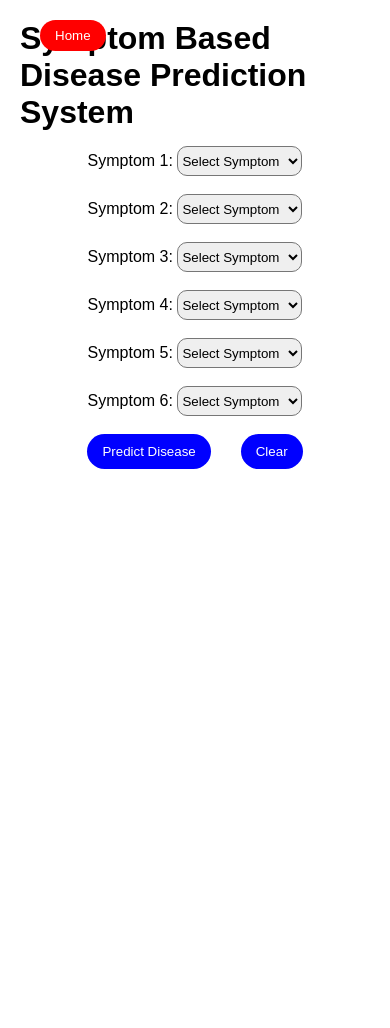
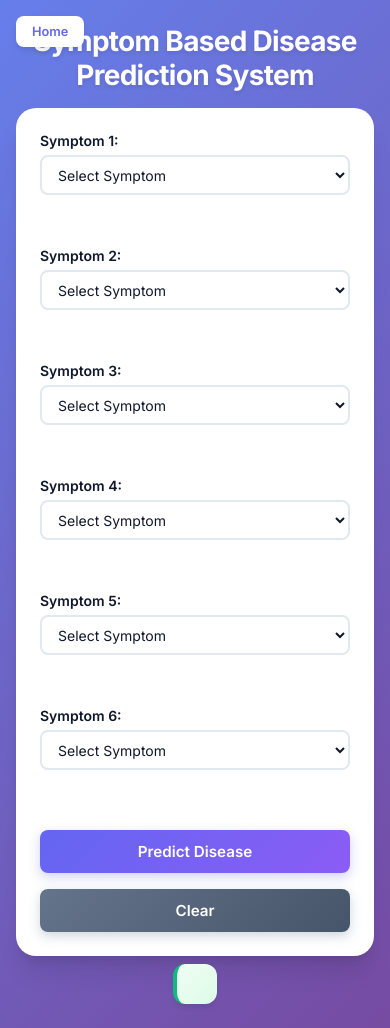
Before and after one commit to rohit12004/Disease_Prediction, a Flask app: template templates/symptoms.html in a window 390 px wide. Before the commit the page ends 469 px from the top, so only its background shows below. Run offline with Flask 3, Linux system fonts and the light colour scheme; the template is opened without the code that fills it: most values are stand-ins (such as "Sample title", 1, 10 or a date in 2020); parts of the project's set-up code (start-up, migrations or seed data) failed here and were passed over.

Commit message:
imporved design frontend.

```diff
--- a/static/styles2.css
+++ b/static/styles2.css
@@ -1,91 +1,238 @@
+@import url('https://fonts.googleapis.com/css2?family=Inter:wght@400;500;600;700&display=swap');
+
 * {
     margin: 0;
     padding: 0;
     box-sizing: border-box;
-    font-family: Arial, sans-serif;
+    font-family: 'Inter', -apple-system, BlinkMacSystemFont, 'Segoe UI', sans-serif;
+}
+
+:root {
+    --primary-color: #6366f1;
+    --primary-hover: #4f46e5;
+    --secondary-color: #8b5cf6;
+    --bg-color: #f8fafc;
+    --text-dark: #0f172a;
+    --text-light: #64748b;
+    --border-color: #e2e8f0;
+    --success-color: #10b981;
+    --error-color: #ef4444;
+    --shadow-sm: 0 1px 2px 0 rgb(0 0 0 / 0.05);
+    --shadow-md: 0 4px 6px -1px rgb(0 0 0 / 0.1);
+    --shadow-lg: 0 10px 15px -3px rgb(0 0 0 / 0.1);
+}
+
+body {
+    background: linear-gradient(135deg, #667eea 0%, #764ba2 100%);
+    min-height: 100vh;
+    overflow: hidden;
 }
 
 .container {
     display: flex;
     flex-direction: column;
     align-items: center;
-    padding: 20px;
+    justify-content: center;
+    padding: 1.5rem;
     height: 100vh;
-    width:100%;
-}
-
-h1{
-    margin-bottom: 15px;
-}
-
-#symptomForm{
-    /* background: yellow; */
-    display: flex;
-    flex-direction: column;
-    align-items: center;
     width: 100%;
 }
 
-#submit{
-    /* margin-top: 20px; */
-    padding: 10px 10px;
-    border: none;
-    background: #007bff;
+h1 {
+    margin-bottom: 1rem;
     color: white;
-    border-radius: 20px;
-    cursor: pointer;
-    transition: background 0.3s;
-    width:10%
+    font-size: 2rem;
+    font-weight: 700;
+    text-align: center;
+    letter-spacing: -0.025em;
+    text-shadow: 0 2px 4px rgba(0, 0, 0, 0.1);
 }
 
-#submit:hover {
-    background: #0056b3;
+#symptomForm {
+    display: grid;
+    grid-template-columns: repeat(3, 1fr);
+    gap: 1rem;
+    width: 100%;
+    max-width: 1100px;
+    background: white;
+    padding: 2rem;
+    border-radius: 1.25rem;
+    box-shadow: 0 20px 25px -5px rgb(0 0 0 / 0.1), 0 8px 10px -6px rgb(0 0 0 / 0.1);
 }
 
-select{
-    height: 30px;
-    border-radius: 10px;
+.dropdown {
+    display: flex;
+    flex-direction: column;
 }
 
-label{
-    margin-bottom: 5px;
+label {
+    margin-bottom: 0.375rem;
+    font-weight: 600;
+    color: var(--text-dark);
+    font-size: 0.875rem;
 }
 
-#result{
-    margin-top: 15px;
-    font-size:20px;
-}
-
-#home{
-    position: absolute;
-    padding: 8px;
-    padding-left: 15px;
-    padding-right: 15px;
-    background: red;
-    border: none;
-    border-radius: 50px;
-    color: white ;
-    left: 40px;
+select {
+    height: 2.5rem;
+    padding: 0 0.75rem;
+    border: 2px solid var(--border-color);
+    border-radius: 0.5rem;
+    font-size: 0.875rem;
+    color: var(--text-dark);
+    background: white;
+    transition: all 0.2s ease;
     cursor: pointer;
 }
 
-#buttons{
-    display: flex;
-    gap: 30px;
+select:focus {
+    outline: none;
+    border-color: var(--primary-color);
+    box-shadow: 0 0 0 3px rgba(99, 102, 241, 0.1);
 }
 
-#clearBtn,#predictBtn{
-    padding: 10px;
-    padding-left: 15px;
-    padding-right: 15px;
-    background: blue;
-    border: none;
-    border-radius: 50px;
-    color: white ;
-    cursor: pointer;
+select:disabled {
+    background-color: #f1f5f9;
+    cursor: not-allowed;
 }
 
-li{
-    margin-top: 20px;
-    margin-left: 5px;
+/* Home Button */
+#home {
+    position: absolute;
+    top: 1.5rem;
+    left: 1.5rem;
+    padding: 0.625rem 1.25rem;
+    background: white;
+    border: none;
+    border-radius: 0.5rem;
+    color: var(--primary-color);
+    font-weight: 600;
+    cursor: pointer;
+    box-shadow: var(--shadow-md);
+    transition: all 0.2s ease;
+    font-size: 0.875rem;
 }
+
+#home:hover {
+    transform: translateY(-2px);
+    box-shadow: var(--shadow-lg);
+}
+
+/* Action Buttons */
+#buttons {
+    grid-column: 1 / -1;
+    display: flex;
+    gap: 1rem;
+    margin-top: 0.5rem;
+    justify-content: center;
+}
+
+#clearBtn,
+#predictBtn {
+    padding: 0.75rem 2rem;
+    border: none;
+    border-radius: 0.5rem;
+    color: white;
+    font-weight: 600;
+    font-size: 0.95rem;
+    cursor: pointer;
+    transition: all 0.2s ease;
+    min-width: 140px;
+}
+
+#predictBtn {
+    background: linear-gradient(135deg, var(--primary-color) 0%, var(--secondary-color) 100%);
+    box-shadow: 0 4px 12px rgba(99, 102, 241, 0.3);
+}
+
+#predictBtn:hover {
+    transform: translateY(-2px);
+    box-shadow: 0 6px 16px rgba(99, 102, 241, 0.4);
+}
+
+#clearBtn {
+    background: linear-gradient(135deg, #64748b 0%, #475569 100%);
+    box-shadow: 0 4px 12px rgba(100, 116, 139, 0.3);
+}
+
+#clearBtn:hover {
+    transform: translateY(-2px);
+    box-shadow: 0 6px 16px rgba(100, 116, 139, 0.4);
+}
+
+/* Results */
+#result {
+    grid-column: 1 / -1;
+    margin-top: 0.5rem;
+    padding: 1.25rem;
+    background: linear-gradient(135deg, #f0fdf4 0%, #dcfce7 100%);
+    border-radius: 0.75rem;
+    border-left: 4px solid var(--success-color);
+    box-shadow: var(--shadow-md);
+    max-height: 200px;
+    overflow-y: auto;
+}
+
+#result h2 {
+    color: var(--text-dark);
+    font-size: 1.25rem;
+    margin-bottom: 0.75rem;
+}
+
+#result ol {
+    margin-left: 1.5rem;
+    color: var(--text-dark);
+}
+
+#result li {
+    margin-top: 0.5rem;
+    font-size: 0.95rem;
+    line-height: 1.5;
+}
+
+#result strong {
+    color: var(--success-color);
+}
+
+/* Responsive Design */
+@media (max-width: 1024px) {
+    #symptomForm {
+        grid-template-columns: repeat(2, 1fr);
+    }
+}
+
+@media (max-width: 768px) {
+    body {
+        overflow: auto;
+    }
+
+    .container {
+        height: auto;
+        min-height: 100vh;
+        padding: 1.5rem 1rem;
+    }
+
+    h1 {
+        font-size: 1.75rem;
+    }
+
+    #symptomForm {
+        grid-template-columns: 1fr;
+        padding: 1.5rem;
+    }
+
+    #home {
+        top: 1rem;
+        left: 1rem;
+        padding: 0.5rem 1rem;
+        font-size: 0.8rem;
+    }
+
+    #buttons {
+        flex-direction: column;
+    }
+
+    #clearBtn,
+    #predictBtn {
+        width: 100%;
+    }
+}
```
Also changed, not shown: static/styles.css (+211 -107 lines).
